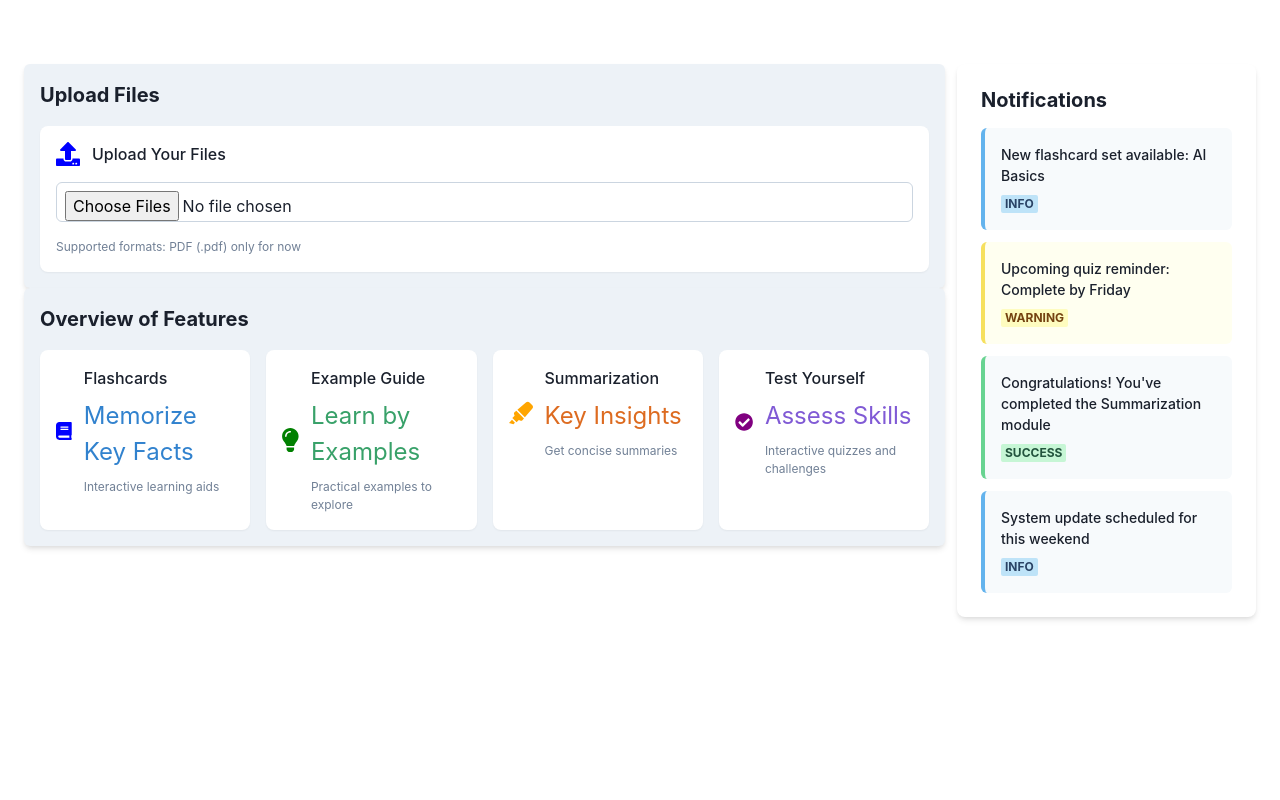
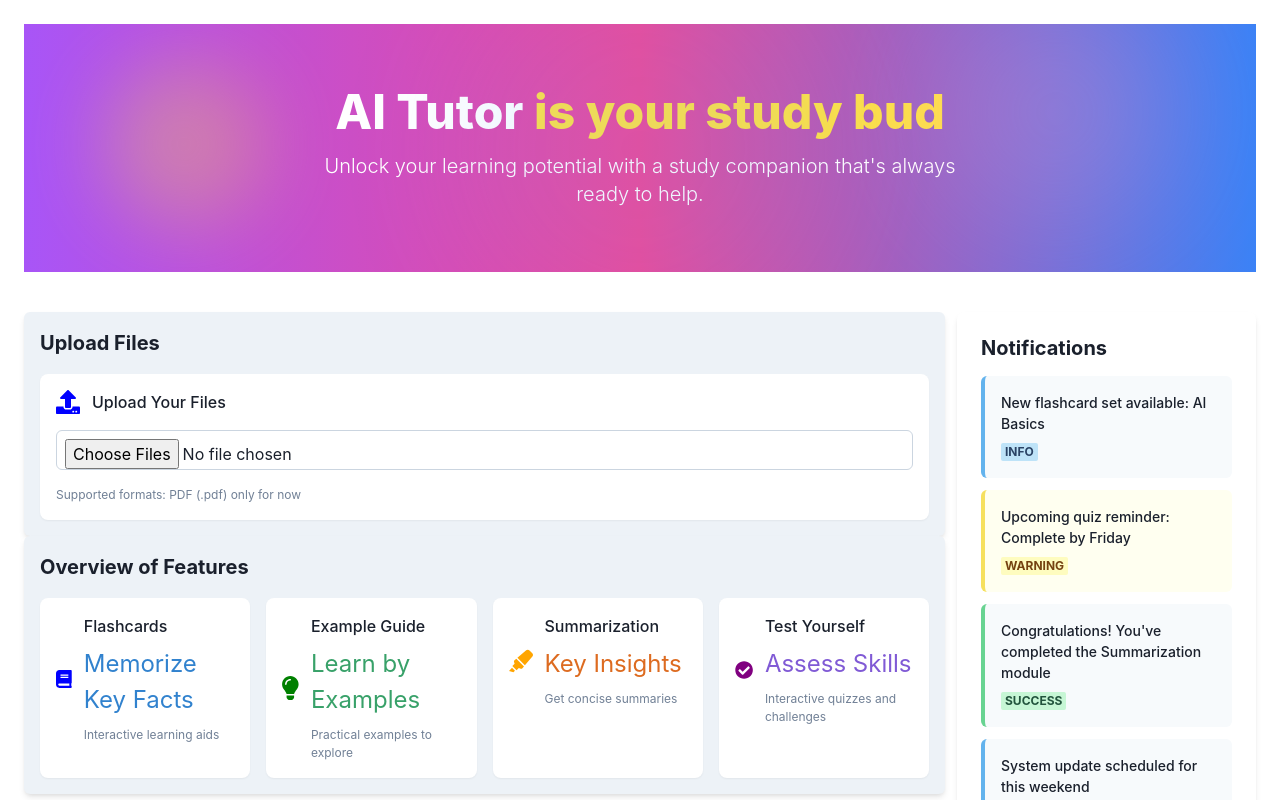
Before and after one commit to jcl03/ai_powered_learning, a Next.js app: page / in a window 1280 px wide. Built offline with nearby package versions, Linux system fonts and the light colour scheme.

Commit message:
add header to home

```diff
--- a/src/app/page.tsx
+++ b/src/app/page.tsx
@@ -4,11 +4,14 @@ import React from "react";
 import OverviewPanel from "../components/OverviewPanel";
 import Notifications from "../components/Notifications";
 import FileUploadPanel from "../components/Dashboard/upload";
+import Header from "../components/Header";
 
 export default function Home() {
   return (
 
     <DefaultLayout>
+      {/* Header */}
+      <Header />
       <div className="container mx-auto py-10">
         <div className="grid grid-cols-4 gap-3">
           {/* Left Column */}
--- /dev/null
+++ b/src/components/Header.tsx
@@ -0,0 +1,71 @@
+import React, { useState, useEffect } from "react";
+
+const Header: React.FC = () => {
+  const texts: string[] = [
+    "study buddy",
+    "personalized learning assistant",
+    "24/7 tutor",
+  ];
+  const [currentText, setCurrentText] = useState<string>("");
+  const [fullTextIndex, setFullTextIndex] = useState<number>(0);
+  const [typingIndex, setTypingIndex] = useState<number>(0);
+  const [isTyping, setIsTyping] = useState<boolean>(true);
+  const [isPaused, setIsPaused] = useState<boolean>(false);
+
+  useEffect(() => {
+    let interval: NodeJS.Timeout;
+
+    if (isTyping && !isPaused) {
+      interval = setInterval(() => {
+        if (typingIndex < texts[fullTextIndex].length) {
+          // Typing characters one by one
+          setCurrentText((prev) => prev + texts[fullTextIndex][typingIndex]);
+          setTypingIndex((prev) => prev + 1);
+        } else {
+          // Full text shown, start the 4-second pause
+          setIsTyping(false);
+          setIsPaused(true);
+          setTimeout(() => {
+            setIsPaused(false); // End pause
+          }, 4000); // 4-second delay
+        }
+      }, 100); // Typing speed (100ms per character)
+    } else if (!isTyping && !isPaused) {
+      interval = setInterval(() => {
+        if (typingIndex > 0) {
+          // Deleting characters one by one
+          setCurrentText((prev) => prev.slice(0, -1));
+          setTypingIndex((prev) => prev - 1);
+        } else {
+          // Move to the next sentence
+          setIsTyping(true);
+          setFullTextIndex((prevIndex) => (prevIndex + 1) % texts.length); // Loop through sentences
+        }
+      }, 100); // Deleting speed (100ms per character)
+    }
+
+    return () => clearInterval(interval);
+  }, [typingIndex, isTyping, isPaused, texts, fullTextIndex]);
+
+  return (
+    <header className="bg-gradient-to-r from-purple-500 via-pink-500 to-blue-500 py-16 relative overflow-hidden text-white">
+      <div className="container mx-auto text-center px-6">
+        {/* Main Heading with Typing Effect */}
+        <h1 className="text-5xl font-extrabold mb-4">
+          AI Tutor <span className="text-yellow-300">is your {currentText}</span>
+        </h1>
+        <p className="text-xl font-light mt-4 max-w-2xl mx-auto">
+          Unlock your learning potential with a study companion that's always
+          ready to help.
+        </p>
+      </div>
+
+      {/* Decorative Elements */}
+      <div className="absolute top-10 left-20 w-40 h-40 bg-yellow-300 rounded-full opacity-30 blur-2xl"></div>
+      <div className="absolute bottom-10 right-20 w-60 h-60 bg-pink-300 rounded-full opacity-20 blur-3xl"></div>
+      <div className="absolute top-1/2 left-1/2 transform -translate-x-1/2 -translate-y-1/2 w-96 h-96 bg-blue-400 rounded-full opacity-10 blur-3xl"></div>
+    </header>
+  );
+};
+
+export default Header;
```
